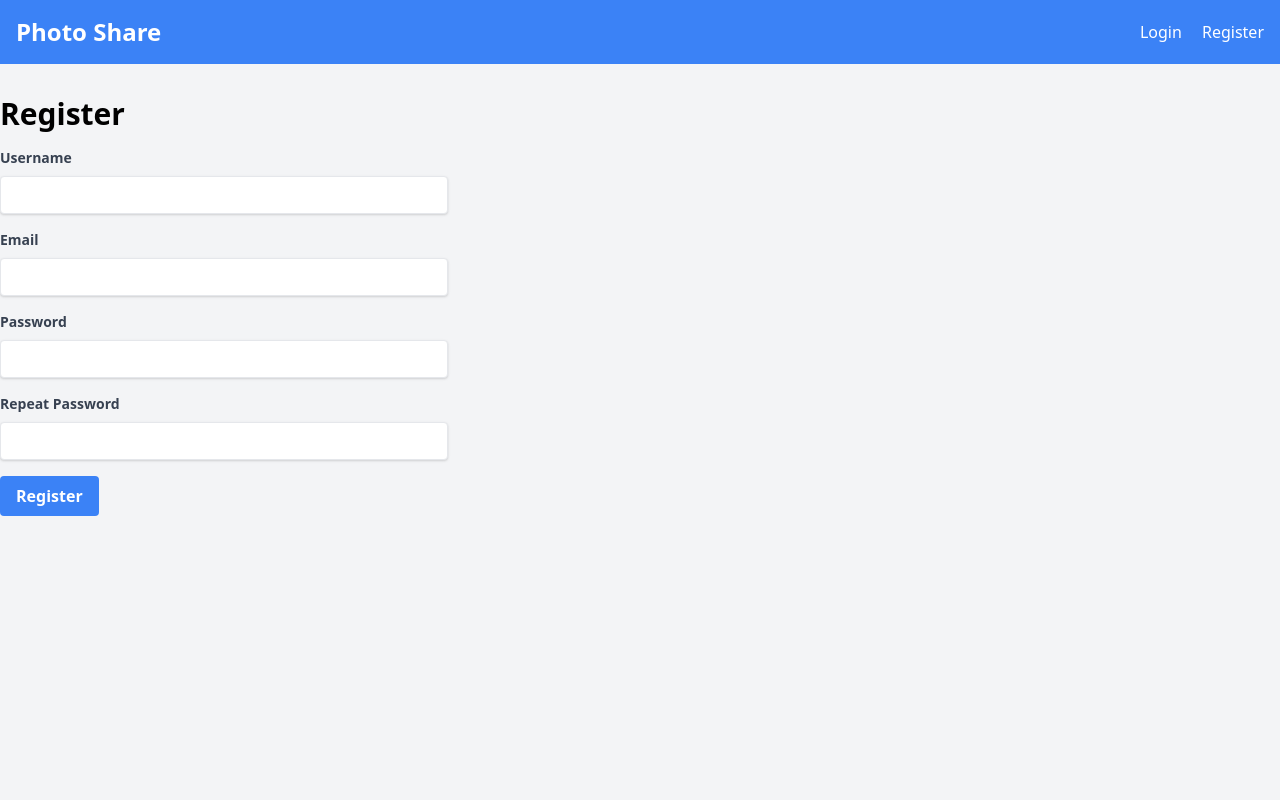
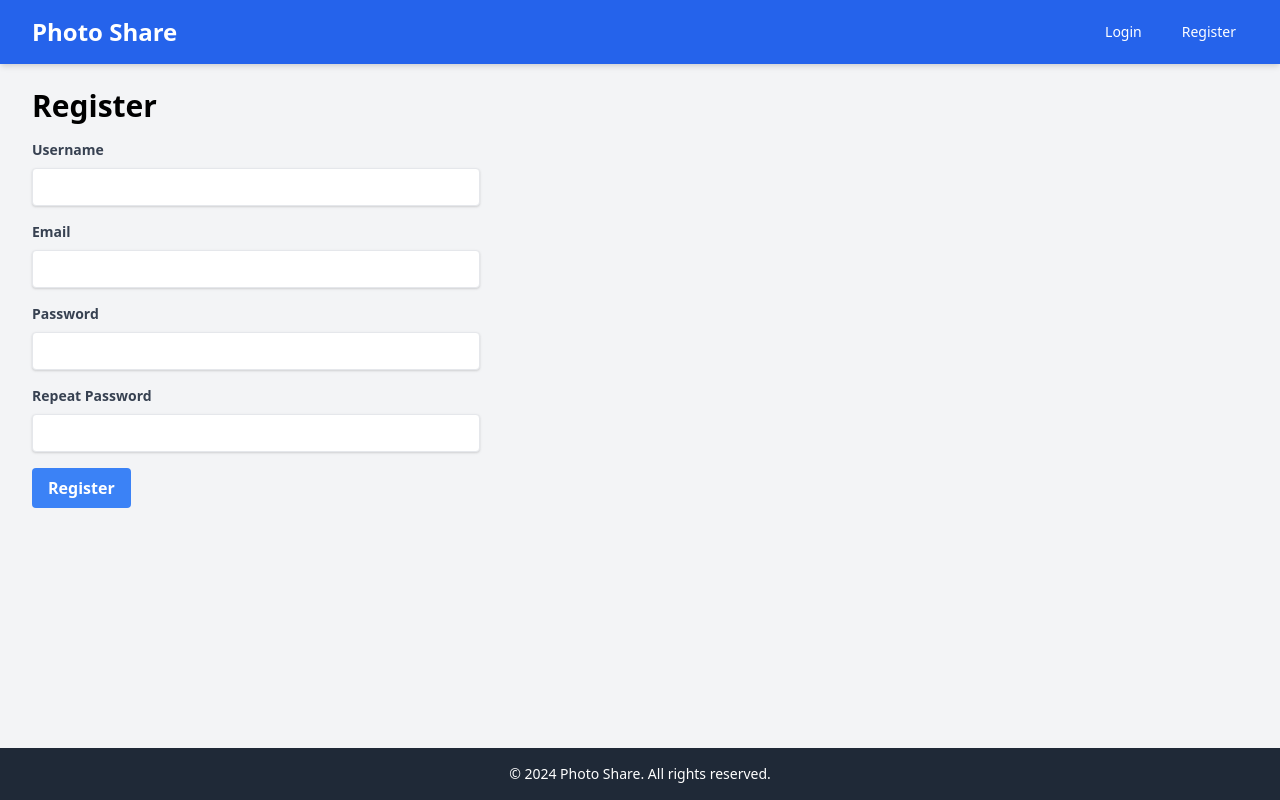
Before and after one commit to nltoosicks/CloseknitCloud, a Flask app: page /register in a window 1280 px wide. Run offline with Flask 3, Linux system fonts and the light colour scheme.

Commit message:
feat: Improve base template layout and styling

```diff
--- a/app/templates/base.html
+++ b/app/templates/base.html
@@ -6,27 +6,33 @@
     <title>{% block title %}Photo Share{% endblock %}</title>
     <link href="https://cdn.jsdelivr.net/npm/tailwindcss@2.2.19/dist/tailwind.min.css" rel="stylesheet">
 </head>
-<body class="bg-gray-100">
-    <nav class="bg-blue-500 p-4">
-        <div class="container mx-auto flex justify-between items-center">
+<body class="bg-gray-100 min-h-screen flex flex-col">
+    <nav class="bg-blue-600 shadow-md">
+        <div class="max-w-7xl mx-auto px-4 sm:px-6 lg:px-8">
+            <div class="flex justify-between h-16">
+                <div class="flex-shrink-0 flex items-center">
                     <a href="{{ url_for('main.index') }}" class="text-white text-2xl font-bold">Photo Share</a>
-            <div>
+                </div>
+                <div class="flex items-center">
                     {% if current_user.is_authenticated %}
-                    <a href="{{ url_for('auth.logout') }}" class="text-white">Logout</a>
+                        <a href="{{ url_for('auth.logout') }}" class="text-white hover:bg-blue-700 px-3 py-2 rounded-md text-sm font-medium">Logout</a>
                     {% else %}
-                    <a href="{{ url_for('auth.login') }}" class="text-white mr-4">Login</a>
-                    <a href="{{ url_for('auth.register') }}" class="text-white">Register</a>
+                        <a href="{{ url_for('auth.login') }}" class="text-white hover:bg-blue-700 px-3 py-2 rounded-md text-sm font-medium">Login</a>
+                        <a href="{{ url_for('auth.register') }}" class="text-white hover:bg-blue-700 px-3 py-2 rounded-md text-sm font-medium ml-4">Register</a>
                     {% endif %}
+                </div>
             </div>
         </div>
     </nav>
 
-    <div class="container mx-auto mt-8">
-        {% with messages = get_flashed_messages() %}
+    <main class="flex-grow">
+        <div class="max-w-7xl mx-auto py-6 sm:px-6 lg:px-8">
+            {% with messages = get_flashed_messages(with_categories=true) %}
             {% if messages %}
-            {% for message in messages %}
-            <div class="bg-yellow-100 border-l-4 border-yellow-500 text-yellow-700 p-4 mb-4" role="alert">
-                {{ message }}
+                {% for category, message in messages %}
+                <div class="{% if category == 'error' %}bg-red-100 border-l-4 border-red-500 text-red-700{% else %}bg-green-100 border-l-4 border-green-500 text-green-700{% endif %} p-4 mb-4" role="alert">
+                    <p class="font-bold">{{ category.capitalize() }}</p>
+                    <p>{{ message }}</p>
                 </div>
                 {% endfor %}
             {% endif %}
@@ -34,5 +40,12 @@
 
             {% block content %}{% endblock %}
         </div>
+    </main>
+
+    <footer class="bg-gray-800 text-white py-4">
+        <div class="max-w-7xl mx-auto px-4 sm:px-6 lg:px-8">
+            <p class="text-center text-sm">&copy; 2024 Photo Share. All rights reserved.</p>
+        </div>
+    </footer>
 </body>
 </html>
```
Lines whose indentation alone changed are shown as unchanged.
